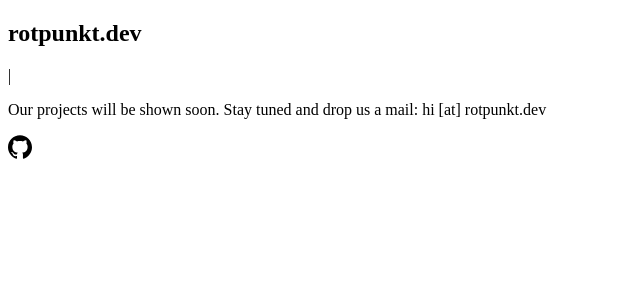
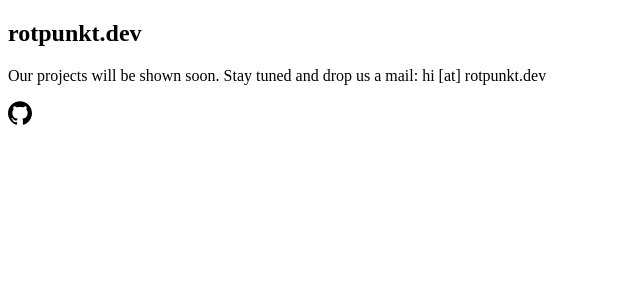
Before and after one commit to rotpunkt-dev/rotpunkt.dev, a Next.js app: page / in a window 1280 px wide. Shown: the top 300 px of the page, without its empty margins (0-640 px from the left). Built offline with nearby package versions, Linux system fonts and the light colour scheme.

Commit message:
change bg

```diff
--- a/pages/index.js
+++ b/pages/index.js
@@ -3,26 +3,29 @@
 export default function Home() {
   return (
     <>
-      <section className="text-blueGray-700 bg-black">
+      <section className="text-blueGray-700 bg-gray-900">
         <div className=" flex  h-screen w-full justify-center items-center">
           <div className="flex flex-col w-full mb-12 text-center">
+            <h1>
           <Typist   avgTypingDelay={120}
           startDelay={1000}
+          cursor={{ hideWhenDone: true }}
+          className="font-sans mx-auto mb-12 text-4xl font-extrabold leading-none tracking-tighter text-red-400 lg:w-1/2 sm:text-6xl title-font"
           >
 
-            <h1 className="font-sans mx-auto mb-12 text-4xl font-extrabold leading-none tracking-tighter text-red-400 lg:w-1/2 sm:text-6xl title-font">
-              {" "}
+
               rotpunkt.dev{" "}
-            </h1>
+
 
 
             </Typist>
+            </h1>
             <p className=" font-sans mx-auto p-4  font-medium leading-relaxed text-gray-400 lg:w-1/2">
               Our projects will be shown soon. Stay tuned and drop us a mail: hi
               [at] rotpunkt.dev
             </p>
             <a href="https://github.com/rotpunkt-dev" target="_blank" rel="noopener">
-            <svg class="fill-current w-8 h-8 text-red-400 mx-auto "><title>GitHub</title><path d="M12 .297c-6.63 0-12 5.373-12 12 0 5.303 3.438 9.8 8.205 11.385.6.113.82-.258.82-.577 0-.285-.01-1.04-.015-2.04-3.338.724-4.042-1.61-4.042-1.61C4.422 18.07 3.633 17.7 3.633 17.7c-1.087-.744.084-.729.084-.729 1.205.084 1.838 1.236 1.838 1.236 1.07 1.835 2.809 1.305 3.495.998.108-.776.417-1.305.76-1.605-2.665-.3-5.466-1.332-5.466-5.93 0-1.31.465-2.38 1.235-3.22-.135-.303-.54-1.523.105-3.176 0 0 1.005-.322 3.3 1.23.96-.267 1.98-.399 3-.405 1.02.006 2.04.138 3 .405 2.28-1.552 3.285-1.23 3.285-1.23.645 1.653.24 2.873.12 3.176.765.84 1.23 1.91 1.23 3.22 0 4.61-2.805 5.625-5.475 5.92.42.36.81 1.096.81 2.22 0 1.606-.015 2.896-.015 3.286 0 .315.21.69.825.57C20.565 22.092 24 17.592 24 12.297c0-6.627-5.373-12-12-12"/></svg>
+            <svg className="fill-current w-8 h-8 text-red-400 mx-auto "><title>GitHub</title><path d="M12 .297c-6.63 0-12 5.373-12 12 0 5.303 3.438 9.8 8.205 11.385.6.113.82-.258.82-.577 0-.285-.01-1.04-.015-2.04-3.338.724-4.042-1.61-4.042-1.61C4.422 18.07 3.633 17.7 3.633 17.7c-1.087-.744.084-.729.084-.729 1.205.084 1.838 1.236 1.838 1.236 1.07 1.835 2.809 1.305 3.495.998.108-.776.417-1.305.76-1.605-2.665-.3-5.466-1.332-5.466-5.93 0-1.31.465-2.38 1.235-3.22-.135-.303-.54-1.523.105-3.176 0 0 1.005-.322 3.3 1.23.96-.267 1.98-.399 3-.405 1.02.006 2.04.138 3 .405 2.28-1.552 3.285-1.23 3.285-1.23.645 1.653.24 2.873.12 3.176.765.84 1.23 1.91 1.23 3.22 0 4.61-2.805 5.625-5.475 5.92.42.36.81 1.096.81 2.22 0 1.606-.015 2.896-.015 3.286 0 .315.21.69.825.57C20.565 22.092 24 17.592 24 12.297c0-6.627-5.373-12-12-12"/></svg>
             </a>
           </div>
         </div>
```
